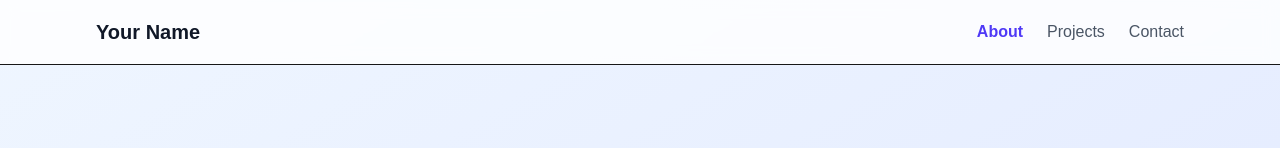
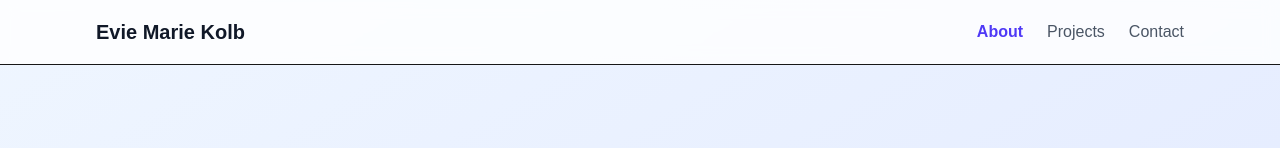
Before and after one commit to kongaiwen/evie-marie-dashboard, a Next.js app: page /about in a window 1280 px wide. Shown: the top 148 px of the page. Built offline with nearby package versions, Linux system fonts and the light colour scheme.

Commit message:
Update name to Evie Marie Kolb

```diff
--- a/app/about/page.tsx
+++ b/app/about/page.tsx
@@ -7,7 +7,7 @@
         <div className="mx-auto max-w-6xl px-4 sm:px-6 lg:px-8">
           <div className="flex h-16 items-center justify-between">
             <Link href="/" className="text-xl font-bold text-gray-900">
-              Your Name
+              Evie Marie Kolb
             </Link>
             <div className="flex gap-6">
               <Link href="/about" className="font-semibold text-indigo-600">
--- a/app/contact/page.tsx
+++ b/app/contact/page.tsx
@@ -7,7 +7,7 @@
         <div className="mx-auto max-w-6xl px-4 sm:px-6 lg:px-8">
           <div className="flex h-16 items-center justify-between">
             <Link href="/" className="text-xl font-bold text-gray-900">
-              Your Name
+              Evie Marie Kolb
             </Link>
             <div className="flex gap-6">
               <Link href="/about" className="text-gray-600 hover:text-gray-900">
--- a/app/page.tsx
+++ b/app/page.tsx
@@ -6,7 +6,7 @@
       <nav className="border-b bg-white/80 backdrop-blur-sm">
         <div className="mx-auto max-w-6xl px-4 sm:px-6 lg:px-8">
           <div className="flex h-16 items-center justify-between">
-            <h1 className="text-xl font-bold text-gray-900">Your Name</h1>
+            <h1 className="text-xl font-bold text-gray-900">Evie Marie Kolb</h1>
             <div className="flex gap-6">
               <Link href="/about" className="text-gray-600 hover:text-gray-900">
                 About
--- a/app/projects/page.tsx
+++ b/app/projects/page.tsx
@@ -7,7 +7,7 @@
         <div className="mx-auto max-w-6xl px-4 sm:px-6 lg:px-8">
           <div className="flex h-16 items-center justify-between">
             <Link href="/" className="text-xl font-bold text-gray-900">
-              Your Name
+              Evie Marie Kolb
             </Link>
             <div className="flex gap-6">
               <Link href="/about" className="text-gray-600 hover:text-gray-900">
```
